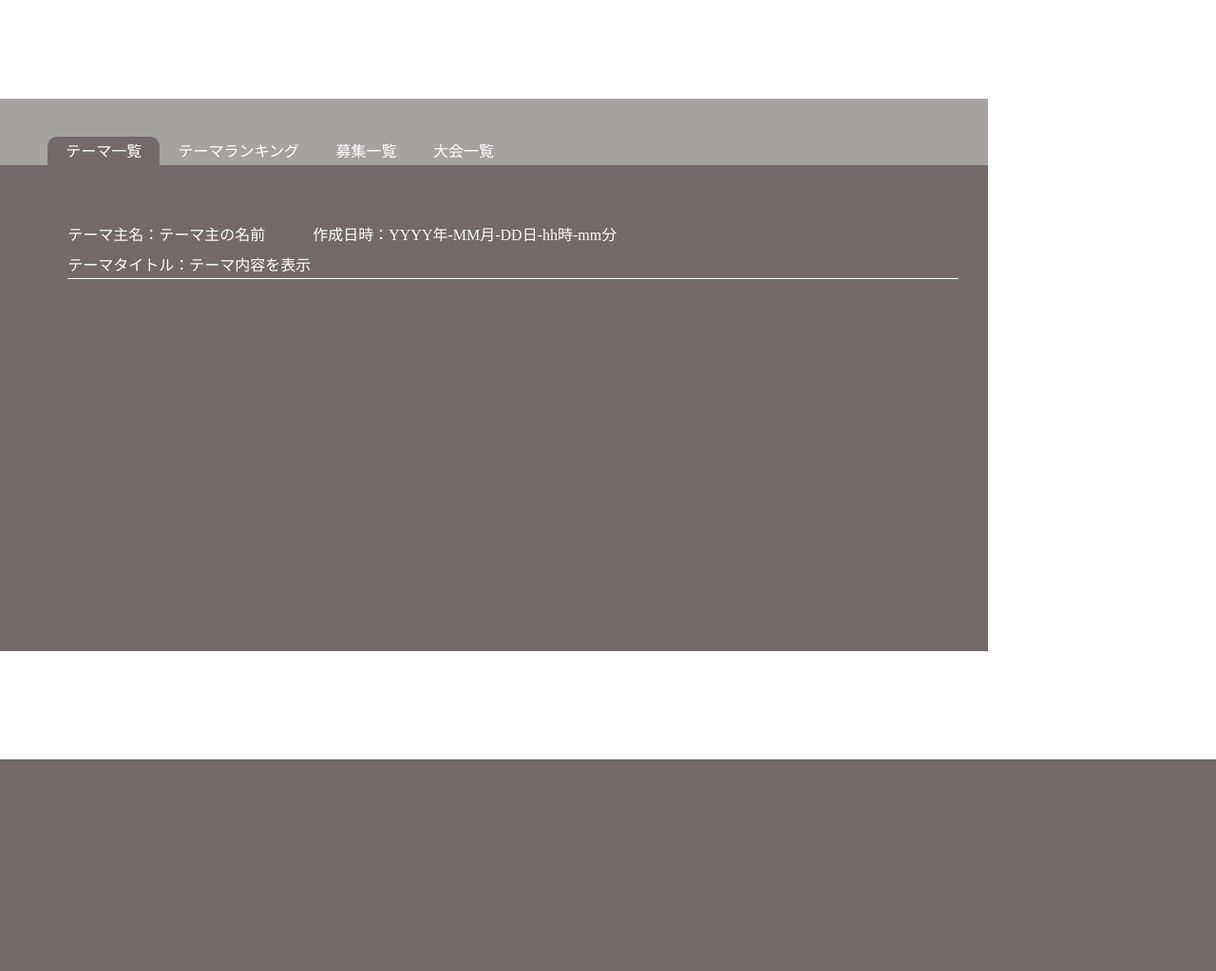
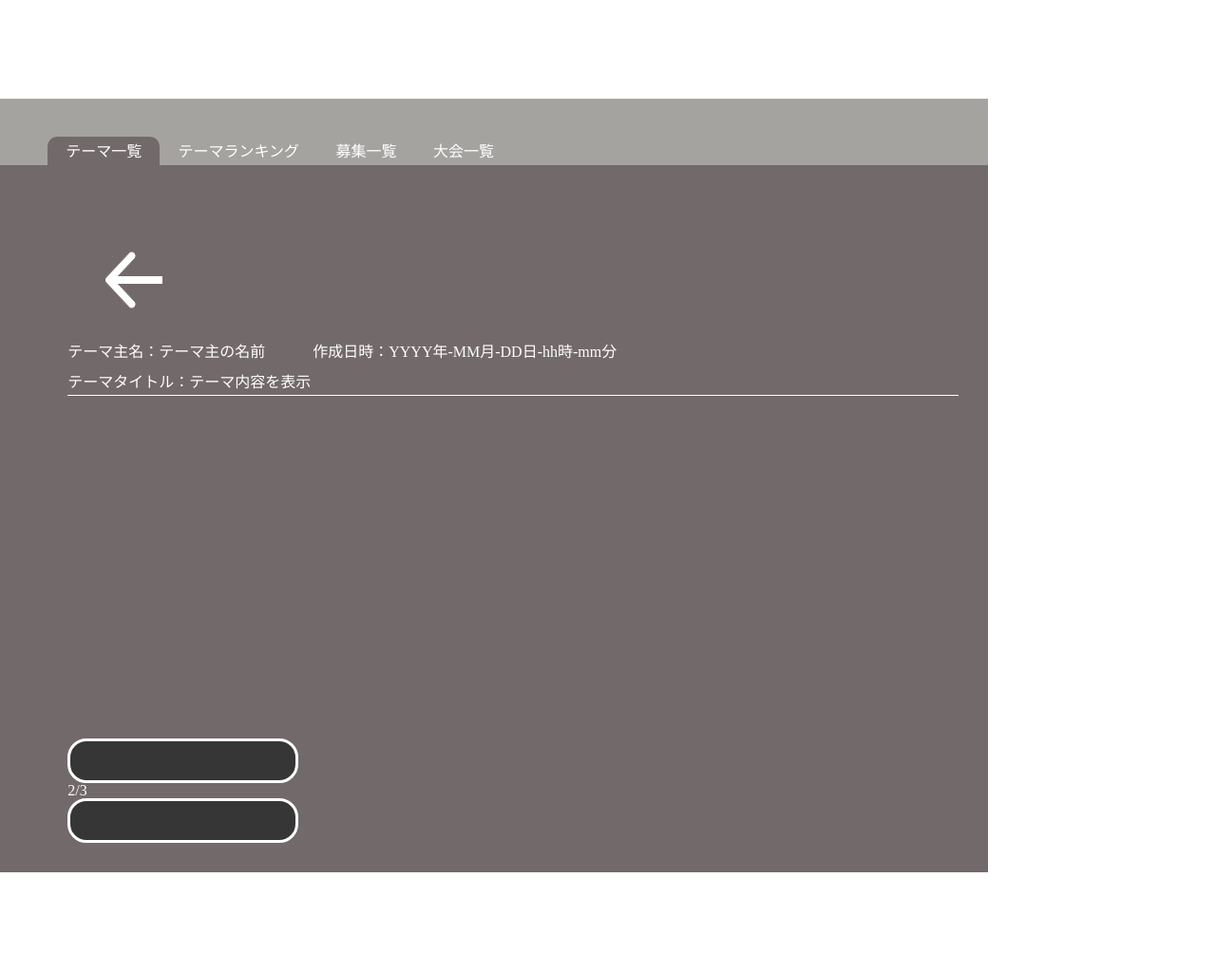
Before and after one commit to felixxsv/disconnect, a PHP site: page /html/createTheme.html in a window 1280 px wide. Shown: the whole page at 95% size. Before the commit the page ends 800 px from the top, so only its background shows below. Run offline with PHP 8.4, Linux system fonts and the light colour scheme.

Commit message:
var 1.3 createAllThemeList

```diff
--- a/site/css/createTheme.css
+++ b/site/css/createTheme.css
@@ -71,3 +71,33 @@ body{
     display: block;
     padding: 3%;
   }
+
+
+
+
+
+
+#arrow {
+  width: 158px;
+  box-sizing: border-box;
+  margin-top: 60px;
+  margin-left: 40px;
+  img{
+      width: 60px;
+      height: 60px;
+  }
+}
+
+.buttonPrev, .buttonNext{
+  width: 237px;
+  height: 31px;
+  font-size: 20px;
+  padding-top: 10px;
+  background-color: #363636;
+  text-align: center;
+  border-radius: 20px ;
+  border-color: white;
+  border-width: 3px;
+  border-style: solid;
+  color: white;
+}
--- a/site/html/createTheme.html
+++ b/site/html/createTheme.html
@@ -17,6 +17,12 @@
         </ul>
         <div class="tab-content">
           <div class="tab-panel active"><!--選択したタブ（タブの中身・上から順番（上だけactive））-->
+
+             <!-- もどる矢印 -->
+              <div id="arrow">
+                <img src="/site/images/戻りボタン.png" alt="矢印"> <!-- pageBackImage -->
+            </div>
+
             <div class="themeList"><!--テーマ一覧（この中にthemeDitailを増やす）-->
               <div class="themeDitail"><!--テーマ一個一個の詳細-->
                 <div class="themeHeader"><!--テーマのHeader-->
@@ -26,9 +32,25 @@
                 <br><br><p>テーマタイトル：<span>テーマ内容を表示</span></p>
               </div>
             </div>
+            <!-- ぼたん -->
+             <div class="buttonPrev">
+              <p></p>
+             </div>
+
+            <!-- 2/3　今のページと数 -->
+             <div class="textPageNum">
+                <p><span>2</span>/<span>3</span></p>
+             </div>
 
 
+            <!-- ボタン -->
+             <div class="buttonNext">
+              <p></p>
+             </div>
+
           </div>
+
+
 
           <div class="tab-panel"><!--選択したタブ(タブの中身・上から順番)-->
             <div class="themeList"><!--テーマ一覧（この中にthemeDitailを増やす）-->
@@ -43,6 +65,20 @@
 
 
           </div>
+          <div class="tab-panel"><!--選択したタブ(タブの中身・上から順番)-->
+            <div class="themeList"><!--テーマ一覧（この中にthemeDitailを増やす）-->
+              <div class="themeDitail"><!--テーマ一個一個の詳細-->
+                <div class="themeHeader"><!--テーマのHeader-->
+                  <p>テーマ主名：<span>テーマ主の名前</span></p>
+                  <p>作成日時：<span>YYYY年-MM月-DD日-hh時-mm分</span></p>
+                </div>
+                <br><br><p>テーマタイトル：<span>テーマ内容を表示</span></p>
+              </div>
+            </div>
+
+
+          </div>
+
 
         </div>
     </div>
```
Also changed, not shown: site/images/戻りボタン.png (added).
